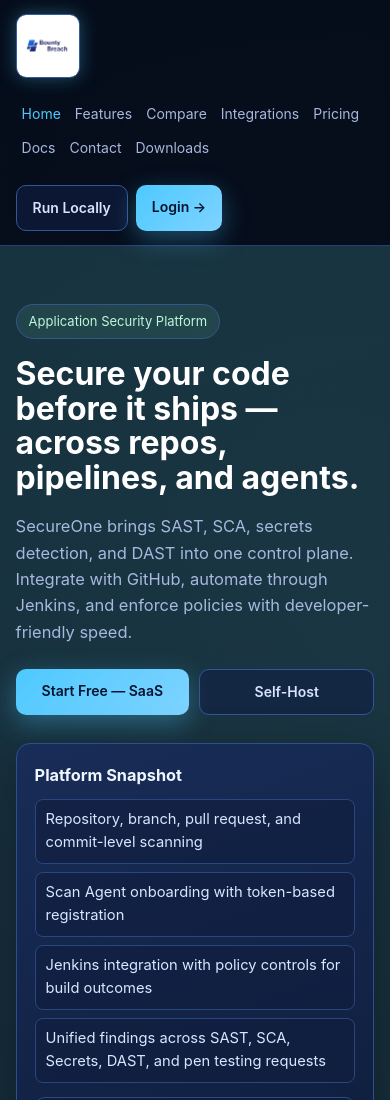
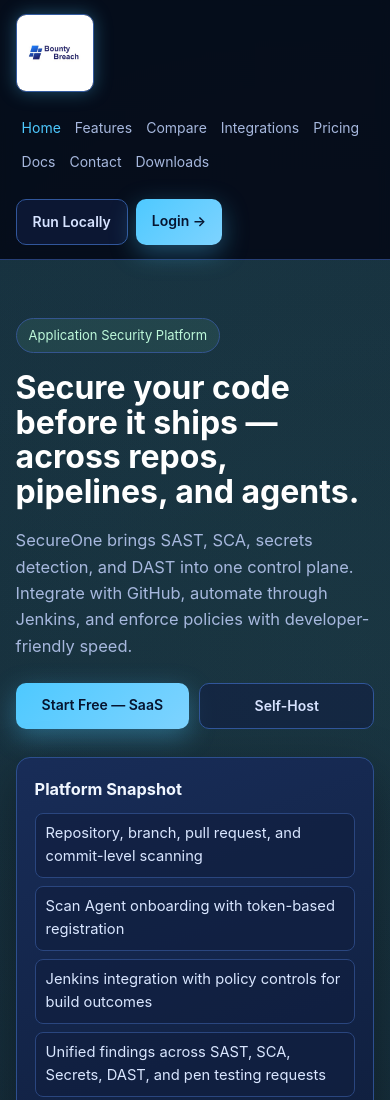
Before and after one commit to bountybreach/bountybreach.github.io, a plain HTML site: page index.html in a window 390 px wide. Shown: the top 1100 px of the page. Drawn offline with Linux system fonts and the light colour scheme.

Commit message:
Increasing logo size

```diff
--- a/styles.css
+++ b/styles.css
@@ -56,8 +56,8 @@ header {
 }
 
 .logo img {
-  width: 64px;
-  height: 64px;
+  width: 96px;
+  height: 96px;
   object-fit: cover;
   border-radius: 10px;
   border: 1px solid #335a9f;
@@ -502,6 +502,11 @@ footer {
 }
 
 @media (max-width: 700px) {
+  .logo img {
+    width: 78px;
+    height: 78px;
+  }
+
   nav {
     width: 100%;
     justify-content: flex-start;
```
